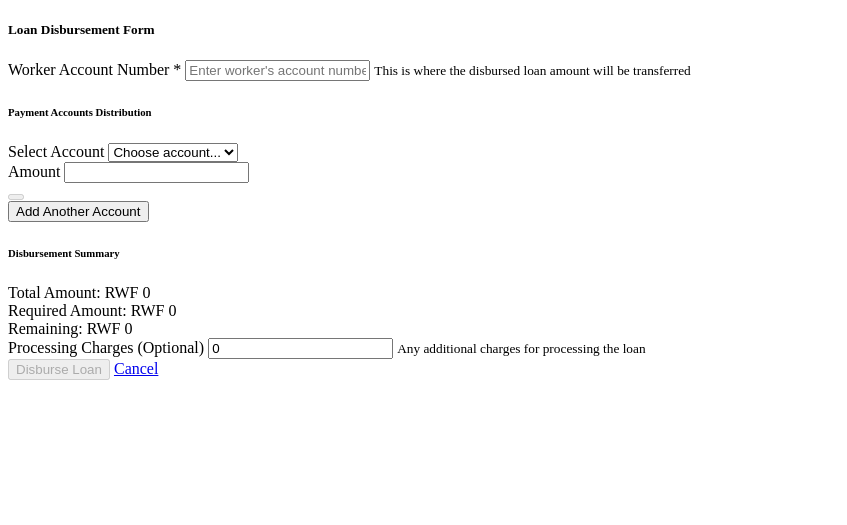
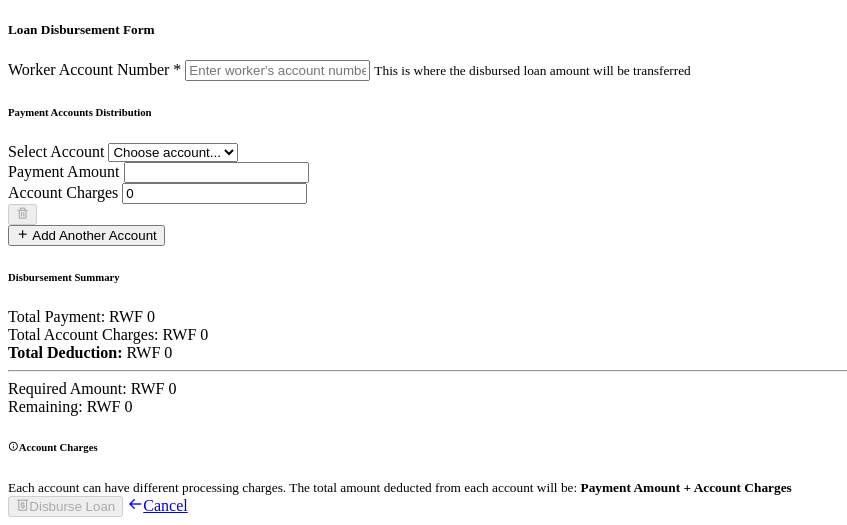
Before and after one commit to uwayezdeveloper/ikawa, a PHP site: the page made by app/Views/finance/loans/disbursement-form.php in a window 1280 px wide. Shown: the part 337-862 px from the top of the page, without its empty margins (0-847 px from the left). Before the commit the page ends 717 px from the top, so only its background shows below. Run offline with PHP 8.4, Linux system fonts and the light colour scheme; the template is opened without the code that fills it, so the values that code supplies are empty; some libraries are stand-ins or nearby versions.

Commit message:
after server update to loan disburment

```diff
--- a/app/Views/finance/loans/disbursement-form.php
+++ b/app/Views/finance/loans/disbursement-form.php
@@ -95,7 +95,7 @@
                             <h6 class="mb-3">Payment Accounts Distribution</h6>
                             <div id="payment-accounts">
                                 <div class="row payment-account-row mb-3">
-                                    <div class="col-md-6">
+                                    <div class="col-md-4">
                                         <label class="form-label">Select Account</label>
                                         <select class="form-select account-select" name="account_ids[]" required>
                                             <option value="">Choose account...</option>
@@ -108,10 +108,15 @@
                                             <?php endforeach; ?>
                                         </select>
                                     </div>
-                                    <div class="col-md-4">
-                                        <label class="form-label">Amount</label>
+                                    <div class="col-md-3">
+                                        <label class="form-label">Payment Amount</label>
                                         <input type="number" class="form-control amount-input"
                                                name="amounts[]" min="1" required>
+                                    </div>
+                                    <div class="col-md-3">
+                                        <label class="form-label">Account Charges</label>
+                                        <input type="number" class="form-control charges-input"
+                                               name="charges[]" min="0" value="0">
                                     </div>
                                     <div class="col-md-2 d-flex align-items-end">
                                         <button type="button" class="btn btn-outline-danger remove-account" disabled>
@@ -128,14 +133,23 @@
 
                         <!-- Summary Section -->
                         <div class="row mb-4">
-                            <div class="col-md-6">
+                            <div class="col-md-8">
                                 <div class="card bg-light">
                                     <div class="card-body">
                                         <h6 class="card-title">Disbursement Summary</h6>
                                         <div class="d-flex justify-content-between">
-                                            <span>Total Amount:</span>
+                                            <span>Total Payment:</span>
                                             <span id="total-amount">RWF 0</span>
                                         </div>
+                                        <div class="d-flex justify-content-between">
+                                            <span>Total Account Charges:</span>
+                                            <span id="total-charges">RWF 0</span>
+                                        </div>
+                                        <div class="d-flex justify-content-between">
+                                            <span><strong>Total Deduction:</strong></span>
+                                            <span id="total-deduction" class="fw-bold">RWF 0</span>
+                                        </div>
+                                        <hr>
                                         <div class="d-flex justify-content-between">
                                             <span>Required Amount:</span>
                                             <span class="text-primary">RWF <?= number_format($loan['request_amount']) ?></span>
@@ -147,11 +161,11 @@
                                     </div>
                                 </div>
                             </div>
-                            <div class="col-md-6">
-                                <label class="form-label">Processing Charges (Optional)</label>
-                                <input type="number" class="form-control" name="charges"
-                                       min="0" value="0" id="charges-input">
-                                <small class="text-muted">Any additional charges for processing the loan</small>
+                            <div class="col-md-4">
+                                <div class="alert alert-info">
+                                    <h6><i class="bx bx-info-circle me-2"></i>Account Charges</h6>
+                                    <small>Each account can have different processing charges. The total amount deducted from each account will be: <strong>Payment Amount + Account Charges</strong></small>
+                                </div>
                             </div>
                         </div>
 
@@ -178,26 +192,77 @@ document.addEventListener('DOMContentLoaded', function() {
 
     function updateSummary() {
         let totalAmount = 0;
+        let totalCharges = 0;
+
+        // Calculate total payment amount and total charges
         document.querySelectorAll('.amount-input').forEach(input => {
             if (input.value) {
                 totalAmount += parseFloat(input.value) || 0;
             }
         });
 
+        document.querySelectorAll('.charges-input').forEach(input => {
+            if (input.value) {
+                totalCharges += parseFloat(input.value) || 0;
+            }
+        });
+
+        // Update display
         document.getElementById('total-amount').textContent = 'RWF ' + totalAmount.toLocaleString();
+        document.getElementById('total-charges').textContent = 'RWF ' + totalCharges.toLocaleString();
+        document.getElementById('total-deduction').textContent = 'RWF ' + (totalAmount + totalCharges).toLocaleString();
 
         const remaining = requiredAmount - totalAmount;
         const remainingElement = document.getElementById('remaining-amount');
         remainingElement.textContent = 'RWF ' + remaining.toLocaleString();
 
-        if (remaining === 0) {
+        // Validate account balances including individual charges
+        let balanceValid = true;
+        const paymentRows = document.querySelectorAll('.payment-account-row');
+
+        paymentRows.forEach(row => {
+            const accountSelect = row.querySelector('.account-select');
+            const amountInput = row.querySelector('.amount-input');
+            const chargesInput = row.querySelector('.charges-input');
+
+            if (accountSelect.value && amountInput.value) {
+                const balance = parseFloat(accountSelect.options[accountSelect.selectedIndex].dataset.balance) || 0;
+                const paymentAmount = parseFloat(amountInput.value) || 0;
+                const accountCharges = parseFloat(chargesInput.value) || 0;
+                const totalRequired = paymentAmount + accountCharges;
+
+                if (balance < totalRequired) {
+                    balanceValid = false;
+                    amountInput.classList.add('is-invalid');
+                    chargesInput.classList.add('is-invalid');
+
+                    // Show error feedback
+                    let feedback = row.querySelector('.invalid-feedback');
+                    if (!feedback) {
+                        feedback = document.createElement('div');
+                        feedback.className = 'invalid-feedback';
+                        amountInput.parentNode.appendChild(feedback);
+                    }
+                    feedback.textContent = `Insufficient balance! Required: RWF ${totalRequired.toLocaleString()} (Payment: RWF ${paymentAmount.toLocaleString()} + Charges: RWF ${accountCharges.toLocaleString()}), Available: RWF ${balance.toLocaleString()}`;
+                } else {
+                    amountInput.classList.remove('is-invalid');
+                    chargesInput.classList.remove('is-invalid');
+                    const feedback = row.querySelector('.invalid-feedback');
+                    if (feedback) feedback.remove();
+                }
+            }
+        });
+
+        // Update submit button state
+        if (remaining === 0 && balanceValid) {
             remainingElement.className = 'text-success';
             document.getElementById('submit-btn').disabled = false;
-        } else if (remaining > 0) {
-            remainingElement.className = 'text-warning';
-            document.getElementById('submit-btn').disabled = true;
         } else {
-            remainingElement.className = 'text-danger';
+            if (remaining > 0) {
+                remainingElement.className = 'text-warning';
+            } else {
+                remainingElement.className = 'text-danger';
+            }
             document.getElementById('submit-btn').disabled = true;
         }
     }
@@ -224,15 +289,17 @@ document.addEventListener('DOMContentLoaded', function() {
     function addEventListeners(row) {
         const accountSelect = row.querySelector('.account-select');
         const amountInput = row.querySelector('.amount-input');
+        const chargesInput = row.querySelector('.charges-input');
         const removeBtn = row.querySelector('.remove-account');
 
         accountSelect.addEventListener('change', function() {
             const balance = this.options[this.selectedIndex].dataset.balance || 0;
-            amountInput.max = balance;
+            // Don't set max on amount input since charges also need to be considered
             updateSummary();
         });
 
         amountInput.addEventListener('input', updateSummary);
+        chargesInput.addEventListener('input', updateSummary);
 
         removeBtn.addEventListener('click', function() {
             row.remove();
@@ -258,6 +325,8 @@ document.addEventListener('DOMContentLoaded', function() {
     // Form validation
     document.getElementById('disbursementForm').addEventListener('submit', function(e) {
         let totalAmount = 0;
+        let balanceValid = true;
+
         document.querySelectorAll('.amount-input').forEach(input => {
             totalAmount += parseFloat(input.value) || 0;
         });
@@ -275,6 +344,31 @@ document.addEventListener('DOMContentLoaded', function() {
             alert('Total disbursement amount must equal the requested loan amount of RWF ' + requiredAmount.toLocaleString());
             return false;
         }
+
+        // Validate account balances with individual charges
+        const paymentRows = document.querySelectorAll('.payment-account-row');
+        paymentRows.forEach(row => {
+            const accountSelect = row.querySelector('.account-select');
+            const amountInput = row.querySelector('.amount-input');
+            const chargesInput = row.querySelector('.charges-input');
+
+            if (accountSelect.value && amountInput.value) {
+                const balance = parseFloat(accountSelect.options[accountSelect.selectedIndex].dataset.balance) || 0;
+                const paymentAmount = parseFloat(amountInput.value) || 0;
+                const accountCharges = parseFloat(chargesInput.value) || 0;
+                const totalRequired = paymentAmount + accountCharges;
+
+                if (balance < totalRequired) {
+                    balanceValid = false;
+                }
+            }
+        });
+
+        if (!balanceValid) {
+            e.preventDefault();
+            alert('One or more accounts have insufficient balance to cover the payment amount plus account charges. Please adjust the amounts or select different accounts.');
+            return false;
+        }
     });
 
     // Initialize summary
--- a/app/Views/finance/loans/disbursement-index.php
+++ b/app/Views/finance/loans/disbursement-index.php
@@ -35,6 +35,9 @@
     <div class="card">
         <div class="card-header d-flex justify-content-between align-items-center">
             <h5 class="mb-0">Outstanding Loans Ready for Disbursement</h5>
+            <div class="alert alert-info alert-sm mb-0 py-1 px-2">
+                <small><i class="bx bx-info-circle me-1"></i><strong>Note:</strong> Each payment account can have individual processing charges that will be deducted separately.</small>
+            </div>
         </div>
 
         <div class="card-body">
--- a/app/Views/layouts/main.php
+++ b/app/Views/layouts/main.php
@@ -16,6 +16,9 @@
 
     <!-- Vendor css -->
     <link href="<?= \App\Core\View::asset('css/vendors.min.css') ?>" rel="stylesheet" type="text/css" />
+
+    <!-- Boxicons CSS from CDN (fallback for missing font files) -->
+    <link href="https://unpkg.com/boxicons@2.1.4/css/boxicons.min.css" rel="stylesheet">
 
     <!-- SweetAlert2 CSS -->
     <link href="<?= \App\Core\View::asset('plugins/sweetalert2/sweetalert2.min.css') ?>" rel="stylesheet" type="text/css" />
--- a/app/Views/partials/sidebar.php
+++ b/app/Views/partials/sidebar.php
@@ -291,6 +291,8 @@
                                     <span class="menu-text">Transaction History</span>
                                 </a>
                             </li>
+
+
                             <li class="side-nav-item">
                                 <a href="<?= APP_URL ?>/finance/loans/create" class="side-nav-link">
                                     <span class="menu-text">Request Loan</span>
```
Also changed, not shown: app/Views/finance/loans/index.php (+7 -7 lines), app/controllers/WorkerLoanController.php (+37 -13 lines), 2 other files.
